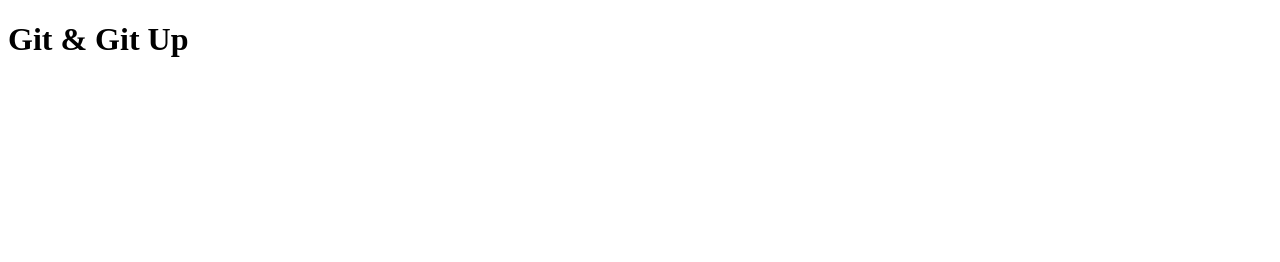
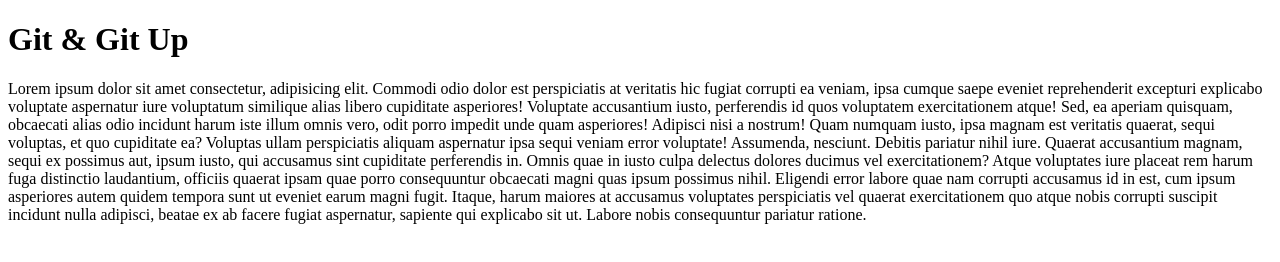
Before and after one commit to ykcsoftwarer/github-exercise, a plain HTML site: page index.html in a window 1280 px wide. Drawn offline with Linux system fonts and the light colour scheme.

Commit message:
add lorem

```diff
--- a/index.html
+++ b/index.html
@@ -10,5 +10,6 @@
 </head>
 <body>
      <h1>Git & Git Up</h1>
+     <p>Lorem ipsum dolor sit amet consectetur, adipisicing elit. Commodi odio dolor est perspiciatis at veritatis hic fugiat corrupti ea veniam, ipsa cumque saepe eveniet reprehenderit excepturi explicabo voluptate aspernatur iure voluptatum similique alias libero cupiditate asperiores! Voluptate accusantium iusto, perferendis id quos voluptatem exercitationem atque! Sed, ea aperiam quisquam, obcaecati alias odio incidunt harum iste illum omnis vero, odit porro impedit unde quam asperiores! Adipisci nisi a nostrum! Quam numquam iusto, ipsa magnam est veritatis quaerat, sequi voluptas, et quo cupiditate ea? Voluptas ullam perspiciatis aliquam aspernatur ipsa sequi veniam error voluptate! Assumenda, nesciunt. Debitis pariatur nihil iure. Quaerat accusantium magnam, sequi ex possimus aut, ipsum iusto, qui accusamus sint cupiditate perferendis in. Omnis quae in iusto culpa delectus dolores ducimus vel exercitationem? Atque voluptates iure placeat rem harum fuga distinctio laudantium, officiis quaerat ipsam quae porro consequuntur obcaecati magni quas ipsum possimus nihil. Eligendi error labore quae nam corrupti accusamus id in est, cum ipsum asperiores autem quidem tempora sunt ut eveniet earum magni fugit. Itaque, harum maiores at accusamus voluptates perspiciatis vel quaerat exercitationem quo atque nobis corrupti suscipit incidunt nulla adipisci, beatae ex ab facere fugiat aspernatur, sapiente qui explicabo sit ut. Labore nobis consequuntur pariatur ratione.</p>
 </body>
 </html>
```
